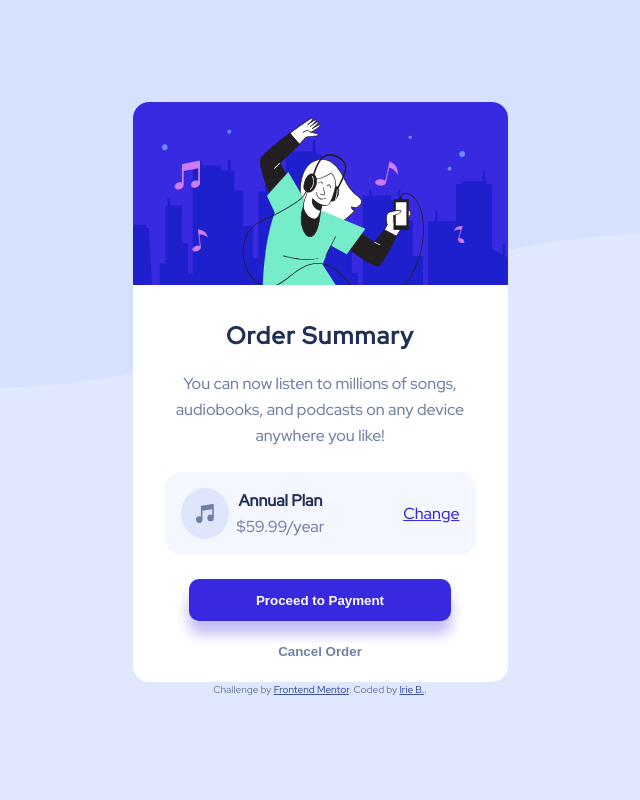
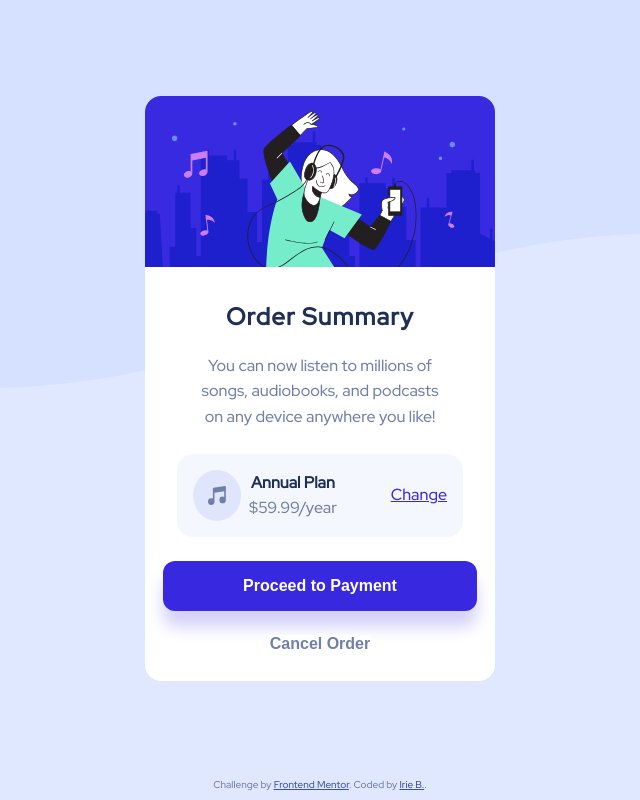
Before and after one commit to IrieBee/fem-order-summary, a plain HTML site: page index.html in a window 1280 px wide. Shown: the whole page, without its empty margins (320-960 px from the left). Drawn offline with Linux system fonts and the light colour scheme.

Commit message:
Add screenshot to  readme

```diff
--- a/style.css
+++ b/style.css
@@ -1,19 +1,18 @@
 * {
     margin: 0;
+    padding: 0;
     box-sizing: border-box;
 }
 
 body {
     font-family: 'Red Hat Display', sans-serif;
-    /* background-color: hsl(225, 100%, 94%); */
     color: hsl(224, 23%, 55%);
     font-size: 1rem;
-    height: 100vh;
+    min-height: 100vh;
     display: flex;
     flex-direction: column;
     justify-content: center;
     align-items: center;
-    text-align: center;
     line-height: 1.6;
     background: url(images/pattern-background-desktop.svg) no-repeat, hsl(225, 100%, 94%);
     background-size: contain;
@@ -28,7 +27,9 @@ body {
 section {
     background-color: white;
     border-radius: 1em;
-    max-width: 375px;
+    max-width: 350px;
+    text-align: center;
+    margin: auto;
 }
 
 .hero {
@@ -38,7 +39,7 @@ section {
 }
 
 .text {
-    padding: 1em 2em;
+    padding: 1em 3.2em;
 }
 
 .plan {
@@ -79,10 +80,11 @@ a:hover {
 .proceed {
     background-color:hsl(245, 75%, 52%);
     border-radius: 0.75em;
-    box-shadow: 0 1em 1em 0 hsl(245, 75%, 85%);
+    box-shadow: 0 1em 1em 0 hsl(245, 80%, 90%);
     padding: 1em 5em;
     color: white;
-    font-weight: 700;
+    font-weight: 900;
+    font-size: 1rem;
     border-style: none;
     display: block;
     margin: 1.25em auto;
@@ -96,7 +98,8 @@ a:hover {
     border: none;
     background-color: white;
     color:hsl(224, 23%, 55%);
-    font-weight: 700;
+    font-size: 1rem;
+    font-weight: 900;
     padding-bottom: 1.75em;
 }
 
@@ -107,6 +110,7 @@ a:hover {
 .attribution {
     font-size: 0.625rem;
     text-align: center;
+    margin-bottom: 0.75em;
 }
 
 .attribution a {
```
Also changed, not shown: 1 other file.
